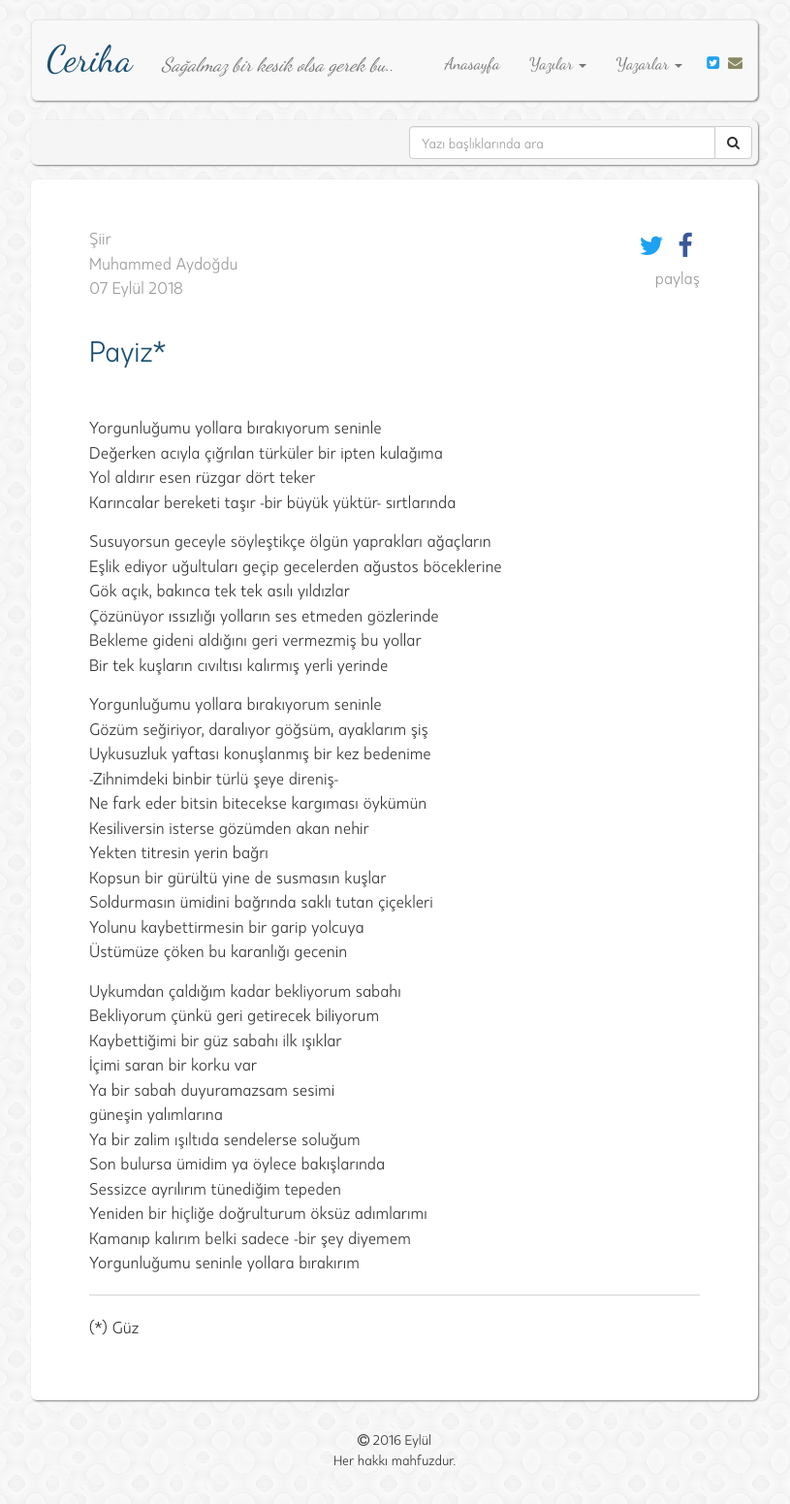
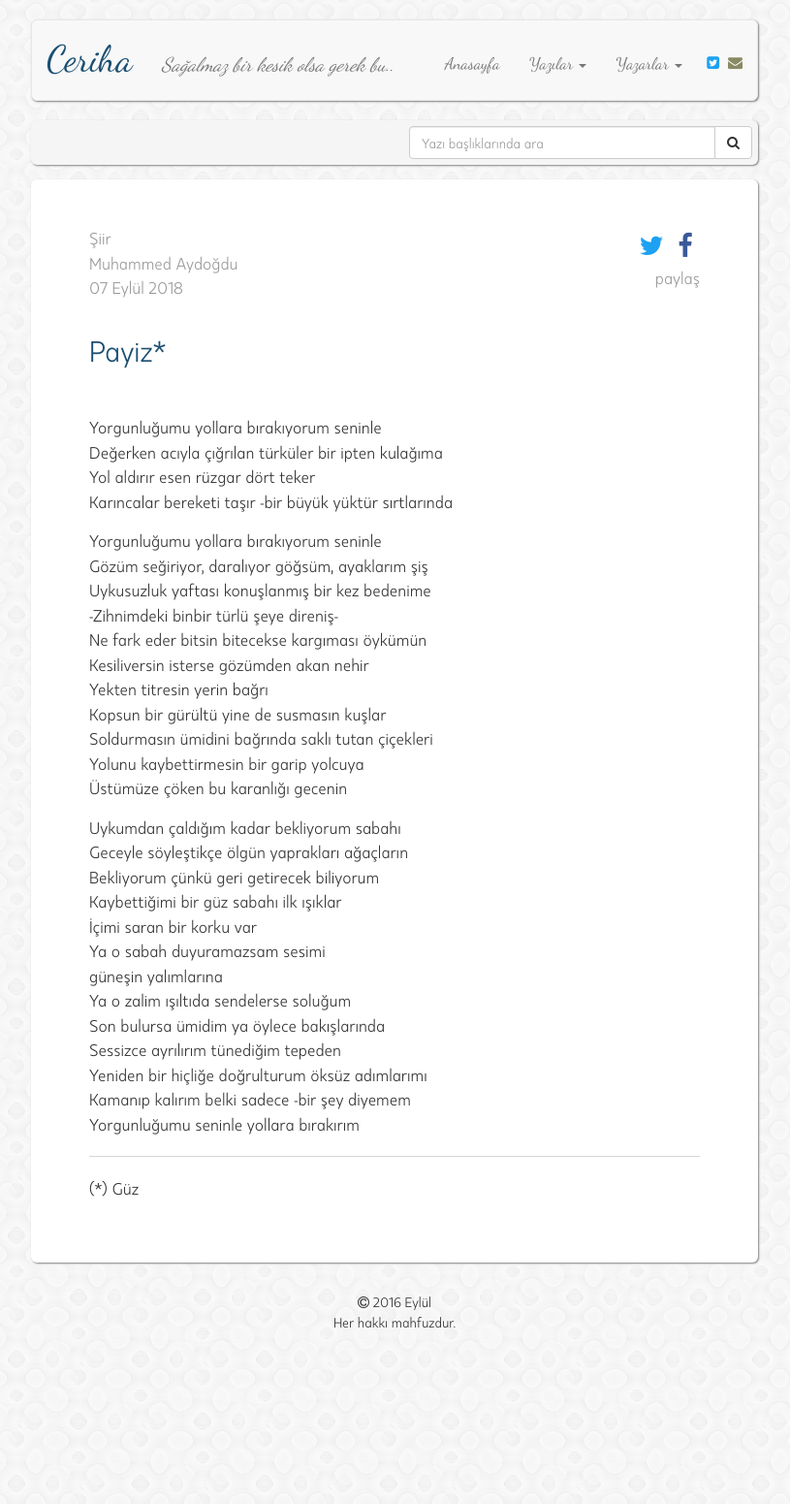
Before and after one commit to muhammedaydogdu/muhammedaydogdu.github.io, a Jekyll site: the page built from _posts/2018-09-07-payiz.md, in a window 1280 px wide. Shown: the whole page at 97% size, without its empty margins (233-1048 px from the left). Built offline with Jekyll 4.4.1, drawn with Linux system fonts in a browser that asks for light colours; some web fonts are replaced; after the commit the page ends 1409 px from its top, so only the background shows below that.

Commit message:
Update 2018-09-07-payiz.md

```diff
--- a/_posts/2018-09-07-payiz.md
+++ b/_posts/2018-09-07-payiz.md
@@ -12,14 +12,7 @@ image: payiz.jpg
 Yorgunluğumu yollara bırakıyorum seninle
 Değerken acıyla çığrılan türküler bir ipten kulağıma
 Yol aldırır esen rüzgar dört teker
-Karıncalar bereketi taşır -bir büyük yüktür- sırtlarında
-
-Susuyorsun geceyle söyleştikçe ölgün yaprakları ağaçların
-Eşlik ediyor uğultuları geçip gecelerden ağustos böceklerine
-Gök açık, bakınca tek tek asılı yıldızlar
-Çözünüyor ıssızlığı yolların ses etmeden gözlerinde
-Bekleme gideni aldığını geri vermezmiş bu yollar
-Bir tek kuşların cıvıltısı kalırmış yerli yerinde
+Karıncalar bereketi taşır -bir büyük yüktür sırtlarında
 
 Yorgunluğumu yollara bırakıyorum seninle
 Gözüm seğiriyor, daralıyor göğsüm, ayaklarım şiş
@@ -34,12 +27,13 @@ Yolunu kaybettirmesin bir garip yolcuya
 Üstümüze çöken bu karanlığı gecenin
 
 Uykumdan çaldığım kadar bekliyorum sabahı
+Geceyle söyleştikçe ölgün yaprakları ağaçların
 Bekliyorum çünkü geri getirecek biliyorum
 Kaybettiğimi bir güz sabahı ilk ışıklar
 İçimi saran bir korku var
-Ya bir sabah duyuramazsam sesimi
+Ya o sabah duyuramazsam sesimi
 güneşin yalımlarına
-Ya bir zalim ışıltıda sendelerse soluğum
+Ya o zalim ışıltıda sendelerse soluğum
 Son bulursa ümidim ya öylece bakışlarında
 Sessizce ayrılırım tünediğim tepeden
 Yeniden bir hiçliğe doğrulturum öksüz adımlarımı
```
